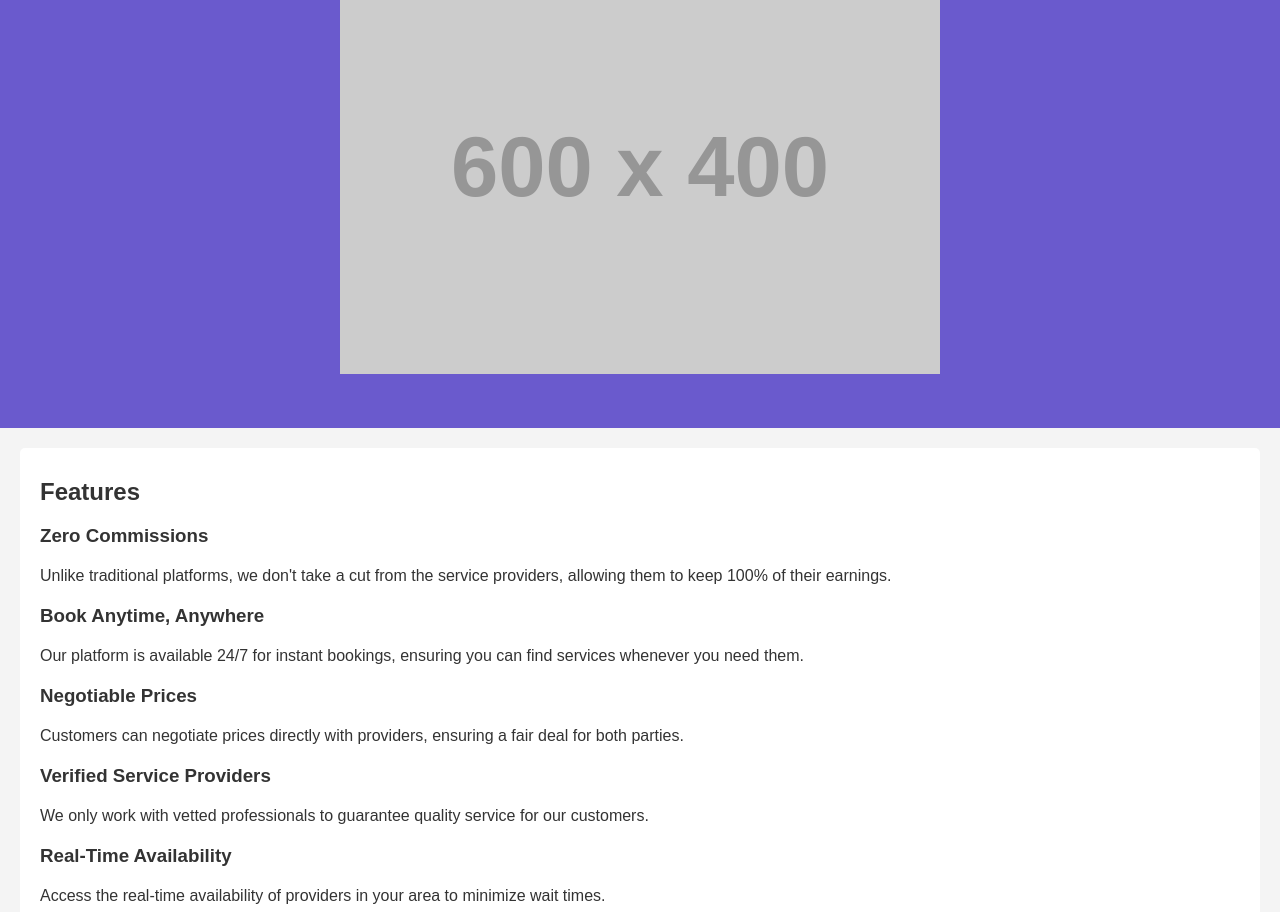
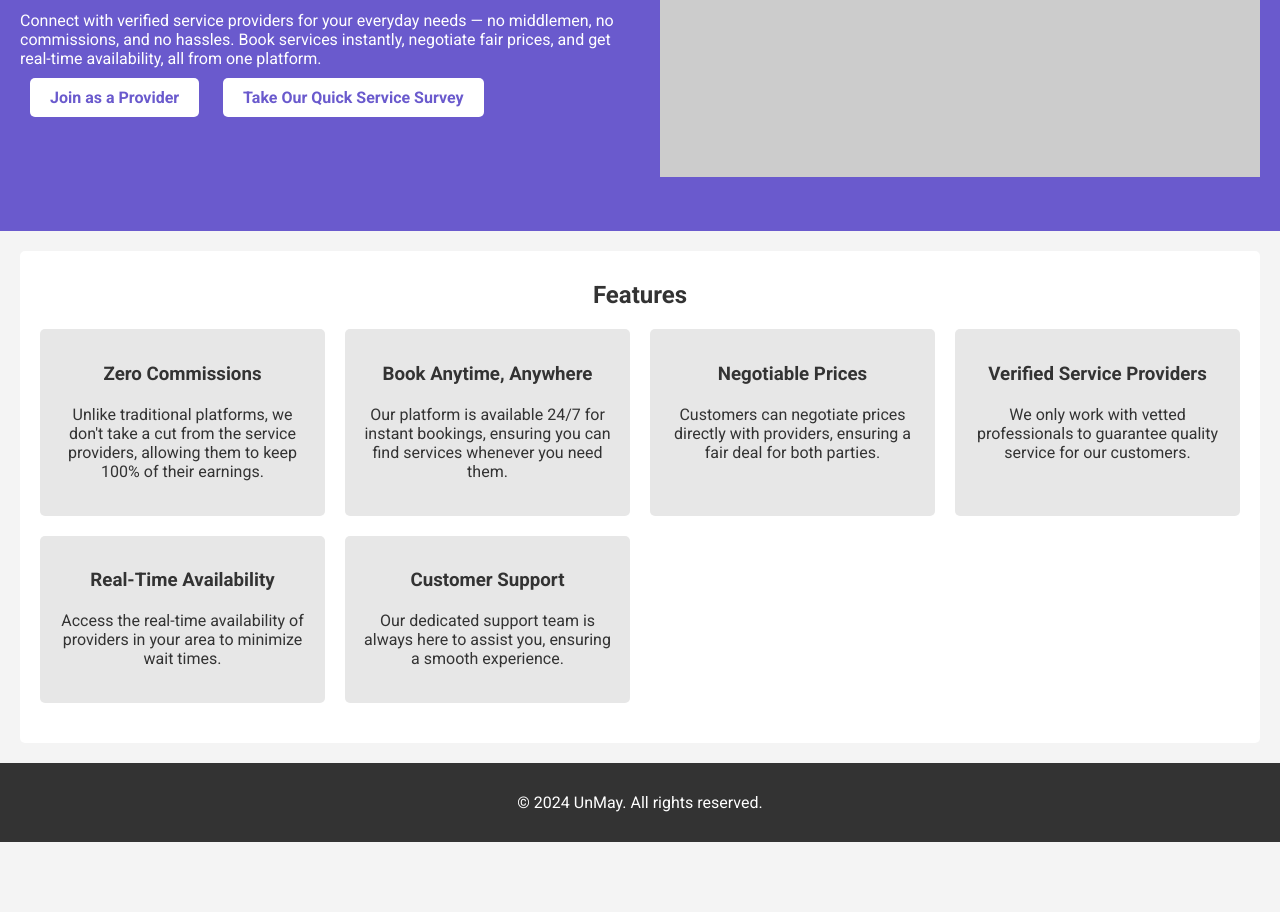
Before and after one commit to Reakefit/UnMay, a plain HTML site: page index.html in a window 1280 px wide. Shown: the part 273-1185 px from the top of the page. After the commit the page ends 1115 px from the top, so only its background shows below. Drawn offline with Linux system fonts and the light colour scheme; placeholder pictures from the web are drawn by us.

Commit message:
Update styles.css

```diff
--- a/styles.css
+++ b/styles.css
@@ -1,5 +1,5 @@
 body {
-    font-family: Arial, sans-serif;
+    font-family: 'Roboto', sans-serif;
     margin: 0;
     padding: 0;
     background-color: #f4f4f4;
@@ -7,10 +7,22 @@ body {
 }
 
 header {
+    display: flex;
+    justify-content: space-between;
+    align-items: center;
     background-color: #6a5acd;
     color: white;
-    text-align: center;
     padding: 50px 20px;
+}
+
+.header-content {
+    max-width: 600px;
+}
+
+.header-image img {
+    width: 100%;
+    max-width: 600px;
+    height: auto;
 }
 
 h1 {
@@ -33,13 +45,18 @@ p {
 }
 
 .button {
-    background-color: #fff;
+    background-color: white;
     color: #6a5acd;
     padding: 10px 20px;
     text-decoration: none;
     border-radius: 5px;
     margin: 0 10px;
     font-weight: bold;
+    transition: background-color 0.3s;
+}
+
+.button:hover {
+    background-color: #f1f1f1;
 }
 
 .features {
@@ -47,6 +64,24 @@ p {
     padding: 20px;
     margin: 20px;
     border-radius: 5px;
+}
+
+h2 {
+    text-align: center;
+}
+
+.feature-cards {
+    display: grid;
+    grid-template-columns: repeat(auto-fill, minmax(250px, 1fr));
+    gap: 20px;
+    margin: 20px 0;
+}
+
+.card {
+    background-color: #e7e7e7;
+    border-radius: 5px;
+    padding: 15px;
+    text-align: center;
 }
 
 footer {
```
